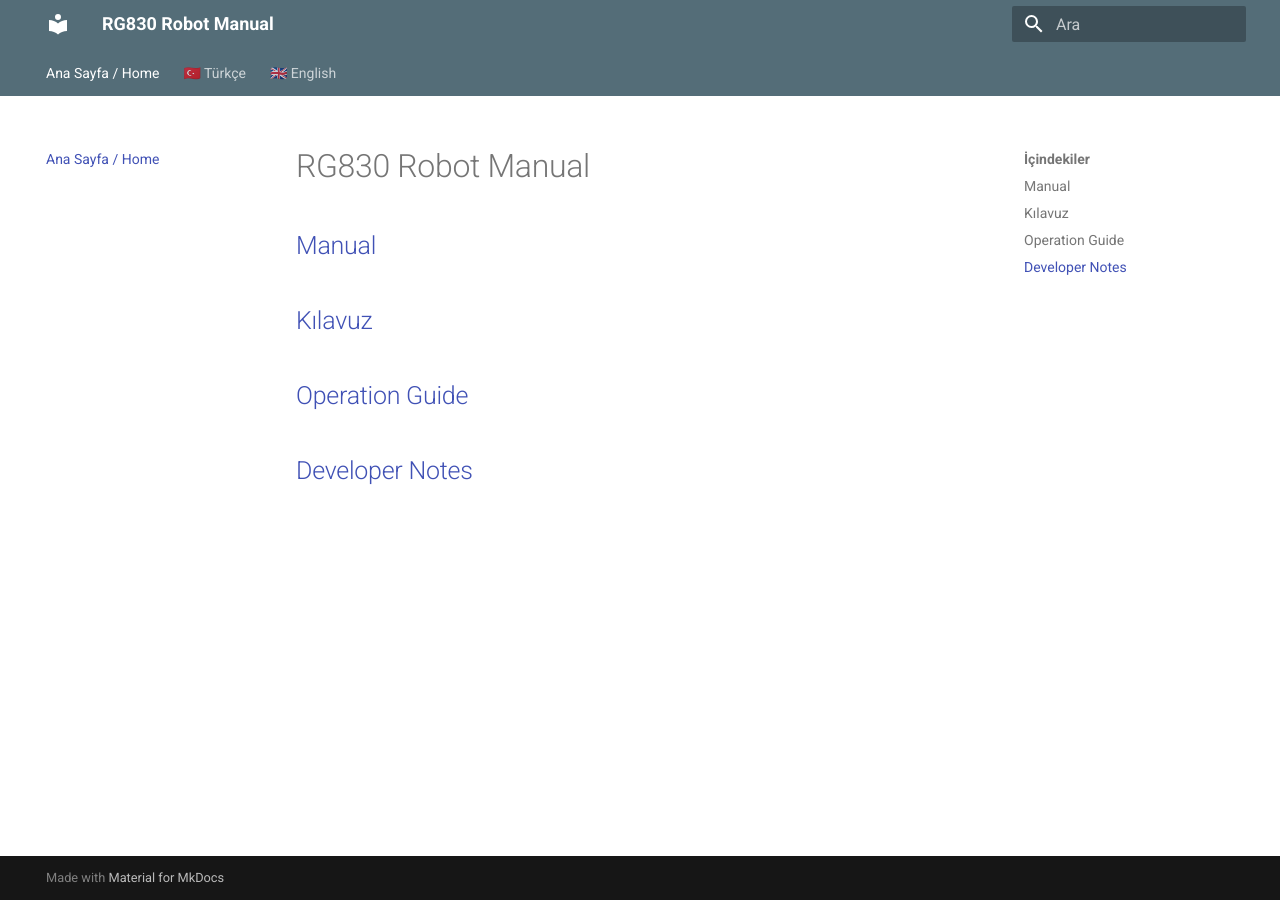
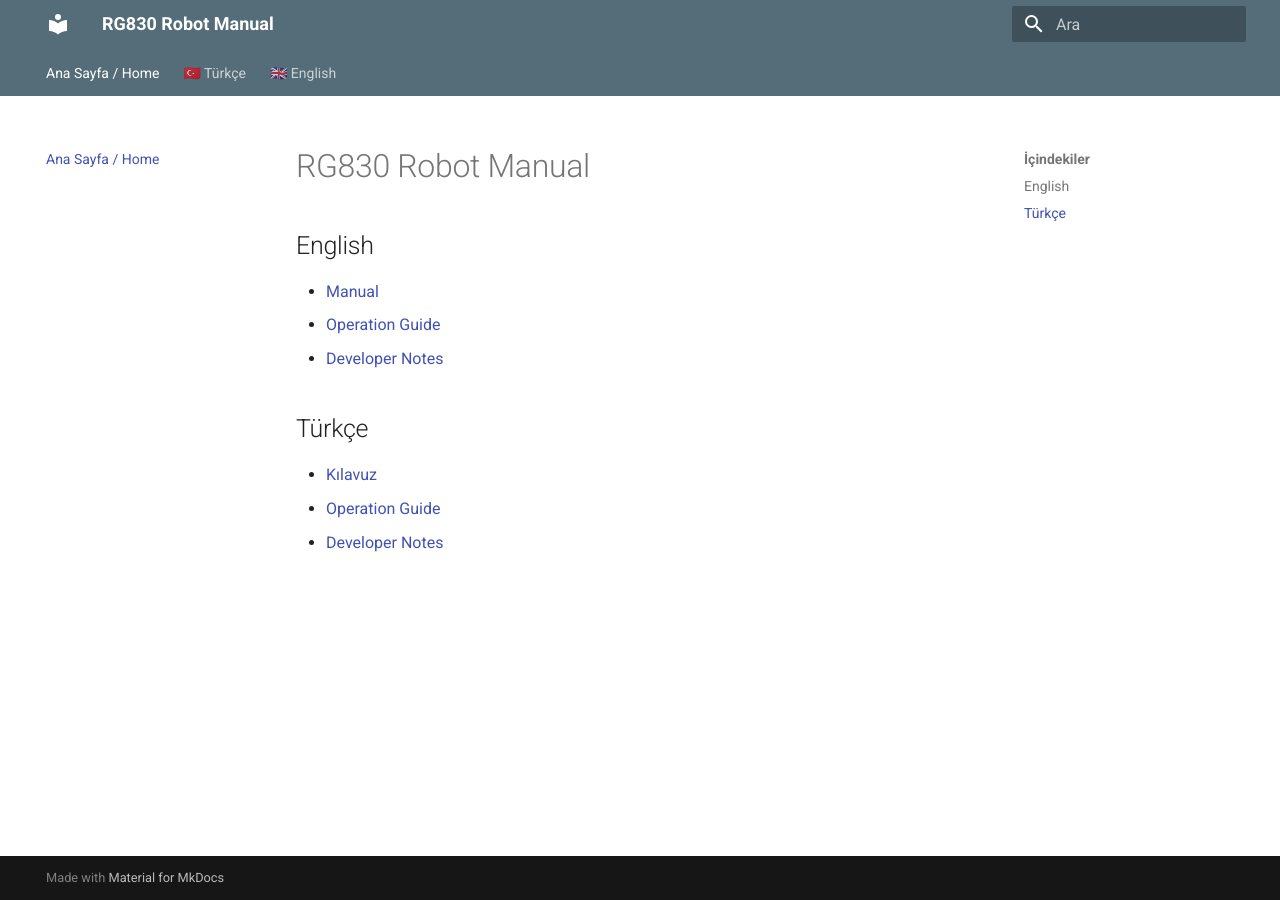
Before and after one commit to hm-info/rg830robot, an MkDocs documentation site: the page built from docs/index.md, in a window 1280 px wide. Built offline with MkDocs 1.6.1 and Material for MkDocs 9.7.7, drawn with Linux system fonts in a browser that asks for light colours.

Commit message:
klavuz güncelleme: İngilizce ve Türkçe kılavuz başlıkları düzenlendi

```diff
--- a/docs/index.md
+++ b/docs/index.md
@@ -1,9 +1,11 @@
 # RG830 Robot Manual
 
-## [Manual](english.md)
+## English
+- [Manual](english.md)
+- [Operation Guide](operationGuide.md)
+- [Developer Notes](Developer.md)
 
-## [Kılavuz](turkish.md)
-
-## [Operation Guide](operationGuide.md)
-
-## [Developer Notes](Developer.md)
+## Türkçe
+- [Kılavuz](turkish.md)
+- [Operation Guide](operationGuide.md)
+- [Developer Notes](Developer.md)
```
